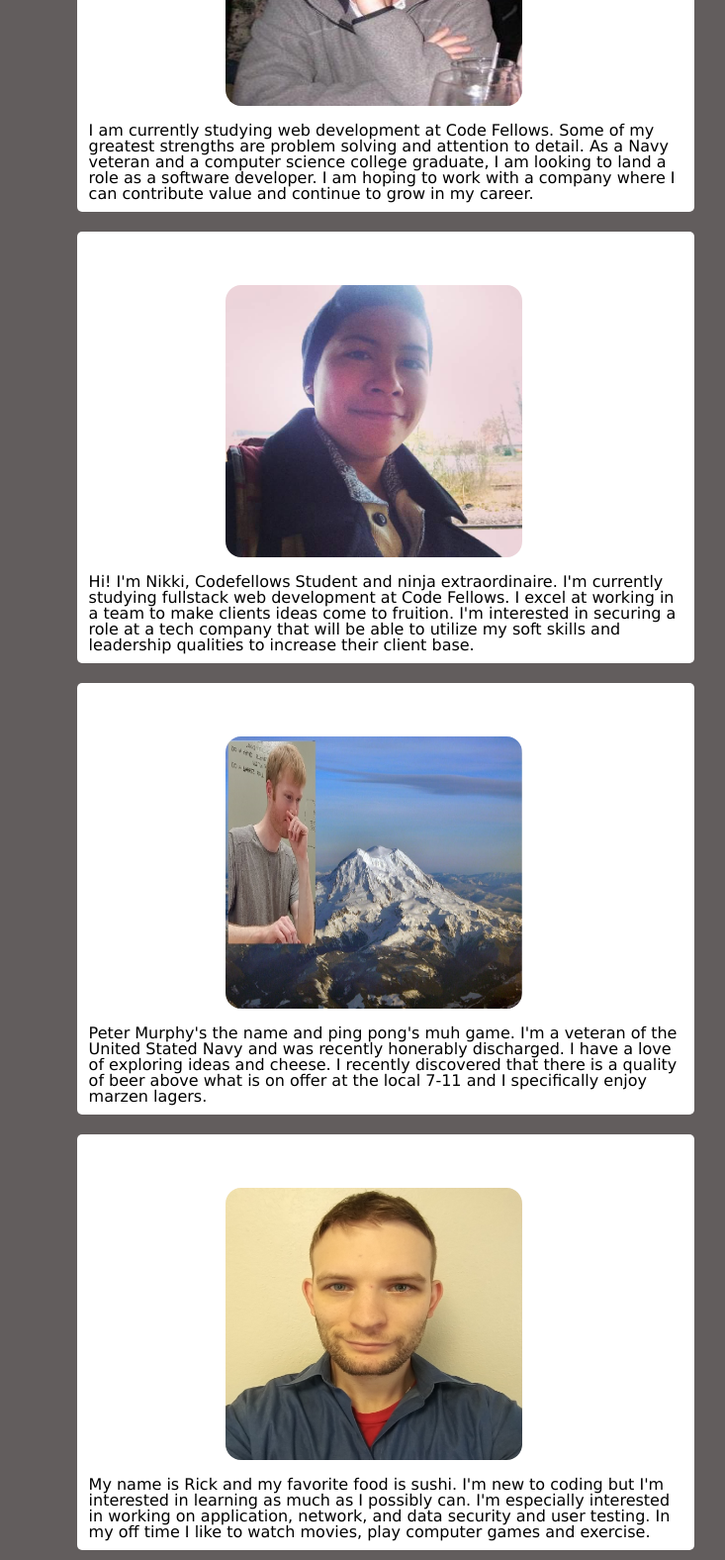
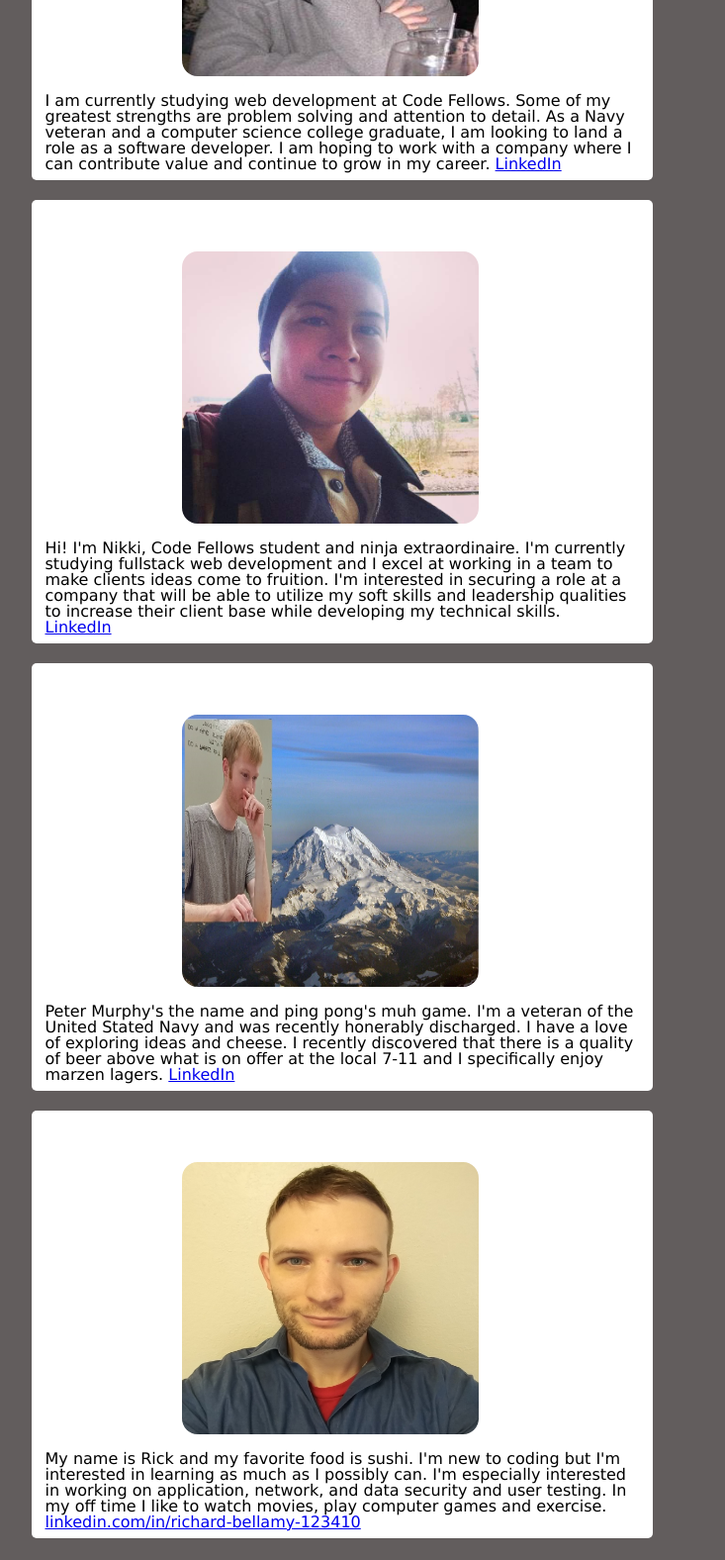
Before and after one commit to project-narp/narp, a plain HTML site: page aboutus.html in a window 1280 px wide. Shown: the part 414-1990 px from the top of the page at 99% size, without its empty margins (332-1065 px from the left). Drawn offline with Linux system fonts and the light colour scheme; a web font is replaced by a local one.

Commit message:
css/added LinkedIn

```diff
--- a/aboutus.html
+++ b/aboutus.html
@@ -15,21 +15,19 @@
     <main>
         <figure>
             <img src="images/and.JPG">
-            <figcaption>I am currently studying web development at Code Fellows. Some of my greatest strengths are problem solving and attention to detail. As a Navy veteran and a computer science college graduate, I am looking to land a role as a software developer. I am hoping to work with a company where I can contribute value and continue to grow in my career.</figcaption>
+            <figcaption>I am currently studying web development at Code Fellows. Some of my greatest strengths are problem solving and attention to detail. As a Navy veteran and a computer science college graduate, I am looking to land a role as a software developer. I am hoping to work with a company where I can contribute value and continue to grow in my career. <a href="https://www.linkedin.com/in/andavi/">LinkedIn</a></figcaption>
         </figure>
-        <!-- <div class="para">
-        </div> -->
     <figure>
         <img src="images/nikki.jpg">
-        <figcaption>Hi! I'm Nikki, Codefellows Student and ninja extraordinaire.  I'm currently studying fullstack web development at Code Fellows. I excel at working in a team to  make clients ideas come to fruition. I'm interested in securing a role at a tech company that will be able to utilize my soft skills and leadership qualities to increase their client base.</figcaption>
+        <figcaption>Hi! I'm Nikki, Code Fellows student and ninja extraordinaire.  I'm currently studying fullstack web development and I excel at working in a team to  make clients ideas come to fruition. I'm interested in securing a role at a company that will be able to utilize my soft skills and leadership qualities to increase their client base while developing my technical skills.<a href="https://www.linkedin.com/in/nikkicarthen"><br>LinkedIn</a></figcaption>
     </figure>
     <figure>
         <img src="images/ptr.jpg">
-        <figcaption>Peter Murphy's the name and ping pong's muh game.  I'm a veteran of the United Stated Navy and was recently honerably discharged.  I have a love of exploring ideas and cheese.  I recently discovered that there is a quality of beer above what is on offer at the local 7-11 and I specifically enjoy marzen lagers.</figcaption>
+        <figcaption>Peter Murphy's the name and ping pong's muh game.  I'm a veteran of the United Stated Navy and was recently honerably discharged.  I have a love of exploring ideas and cheese.  I recently discovered that there is a quality of beer above what is on offer at the local 7-11 and I specifically enjoy marzen lagers. <a href="https://www.linkedin.com/in/peter--murphy/">LinkedIn</a></figcaption>
     </figure>
     <figure>
         <img src="images/rick.jpg">
-        <figcaption>My name is Rick and my favorite food is sushi.  I'm new to coding but I'm interested in learning as much as I possibly can.  I'm especially interested in working on application, network, and data security and user testing.  In my off time I like to watch movies, play computer games and exercise.</figcaption>
+        <figcaption>My name is Rick and my favorite food is sushi.  I'm new to coding but I'm interested in learning as much as I possibly can.  I'm especially interested in working on application, network, and data security and user testing.  In my off time I like to watch movies, play computer games and exercise. <a href="https://www.linkedin.com/in/richard-bellamy-123410">linkedin.com/in/richard-bellamy-123410</a></figcaption>
     </figure>
     </main>
 </body>
--- a/css/aboutus.css
+++ b/css/aboutus.css
@@ -9,12 +9,12 @@ figure {
   background-color: white;
   margin: 10px auto;
   border-radius: 5px;
-  padding: 10px 12px;
+  padding: 8px 14px;
 }
 figcaption {
   float: left;
 }
-img {
+figure img {
   border-radius: 10%;
   height: 275px;
   width: 300px;
@@ -23,8 +23,8 @@ img {
   margin-left: 20%;
 }
 main {
-  width: 100%;
+  width: 90%;
   margin-left: auto;
   margin-right: auto;
-  padding-left: 20%;
+  padding-left: 14%;
  }
```
